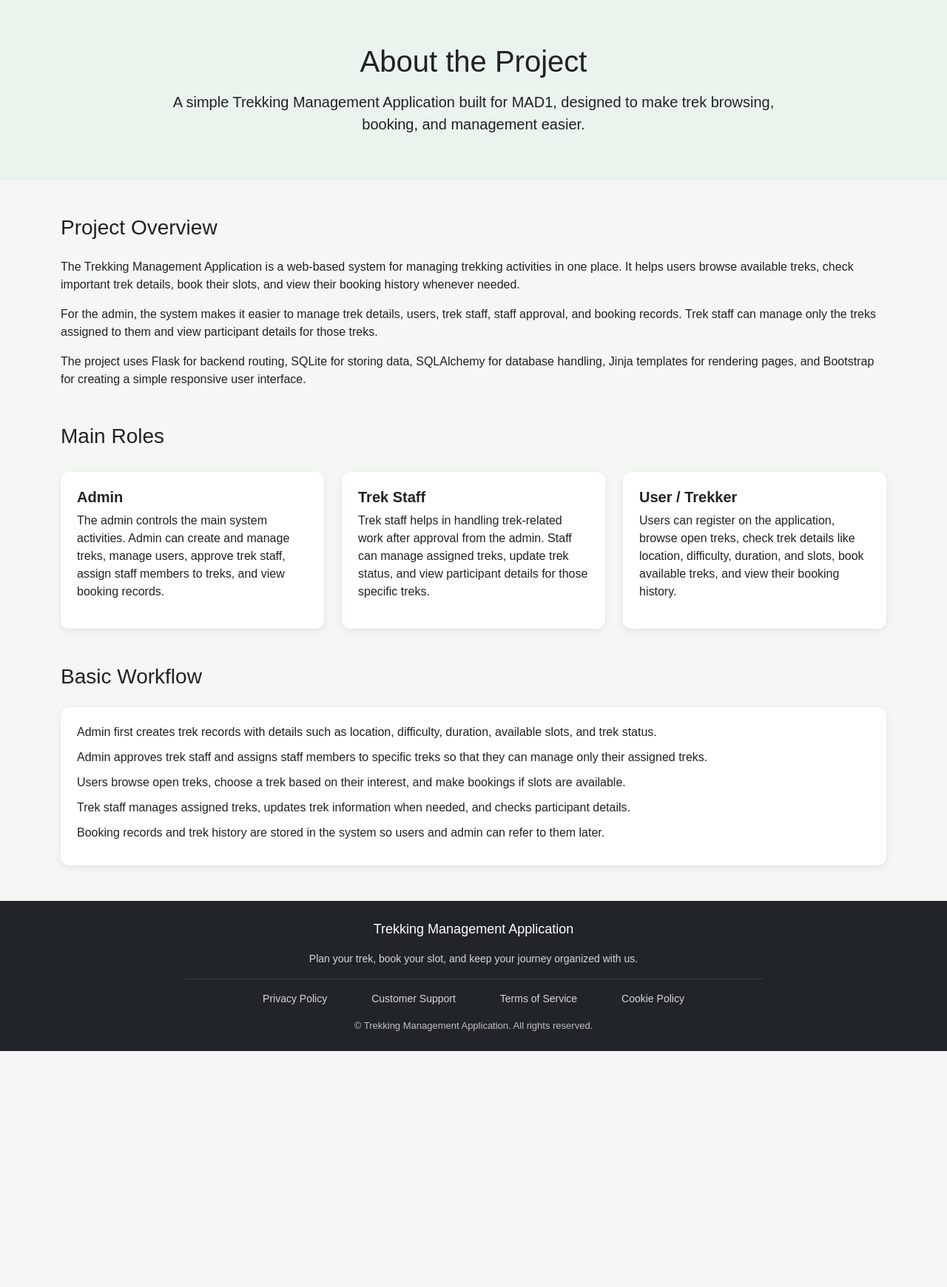
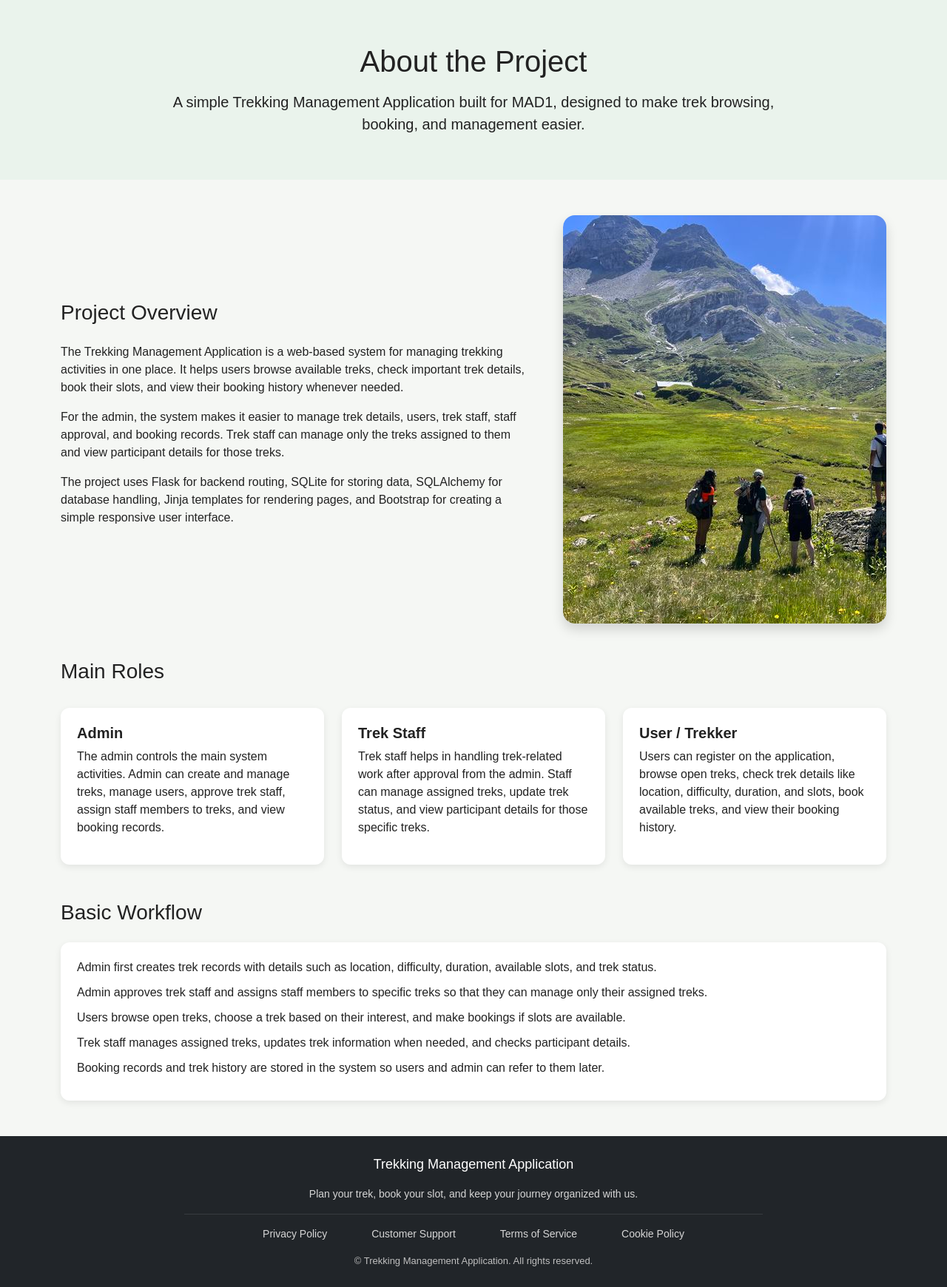
Before and after one commit to richa-chaudharyy/Trekking-Management, a Flask app: page /about in a window 1280 px wide. Shown: the part 81-1821 px from the top of the page at 74% size. Before the commit the page ends 1502 px from the top, so only its background shows below. Run offline with Flask 3, Linux system fonts and the light colour scheme.

Commit message:
added images and small changes

```diff
--- a/templates/about.html
+++ b/templates/about.html
@@ -14,19 +14,23 @@
 </section>
 
 <section class="container mt-5">
-    <h3 class="mb-4">Project Overview</h3>
+    <div class="row align-items-center g-5">
+        <div class="col-lg-7">
+            <h3 class="mb-4">Project Overview</h3>
 
-    <p>
-        The Trekking Management Application is a web-based system for managing trekking activities in one place. It helps users browse available treks, check important trek details, book their slots, and view their booking history whenever needed.
-    </p>
+            <p> The Trekking Management Application is a web-based system for managing trekking activities in one place. It helps users browse available treks, check important trek details, book their slots, and view their booking history whenever needed.</p>
 
-    <p>
-        For the admin, the system makes it easier to manage trek details, users, trek staff, staff approval, and booking records. Trek staff can manage only the treks assigned to them and view participant details for those treks.
-    </p>
+            <p>For the admin, the system makes it easier to manage trek details, users, trek staff, staff approval, and booking records. Trek staff can manage only the treks assigned to them and view participant details for those treks.</p>
 
-    <p>
-        The project uses Flask for backend routing, SQLite for storing data, SQLAlchemy for database handling, Jinja templates for rendering pages, and Bootstrap for creating a simple responsive user interface.
-    </p>
+            <p>The project uses Flask for backend routing, SQLite for storing data, SQLAlchemy for database handling, Jinja templates for rendering pages, and Bootstrap for creating a simple responsive user interface.</p>
+        </div>
+
+        <div class="col-lg-5">
+            <div class="about-image-card shadow rounded-4 overflow-hidden">
+                <img src="{{ url_for('static', filename='images/about_page.jpg') }}" alt="Trekking view" class="about-card-img">
+            </div>
+        </div>
+    </div>
 </section>
 
 <section class="container mt-5">
@@ -56,7 +60,7 @@
     </div>
 </section>
 
-<section class="container mt-5">
+<section class="container my-5">
     <h3 class="mb-4">Basic Workflow</h3>
 
     <div class="workflow-box">
--- a/templates/base.html
+++ b/templates/base.html
@@ -60,7 +60,7 @@
         {% endblock %}
     </main>
 
-    <footer class="footer-section mt-5">
+    <footer class="footer-section mt-3">
         <div class="container text-center">
             <p class="footer-title mb-3">
                 Trekking Management Application
```
Also changed, not shown: templates/home.html (+8 -4 lines).
